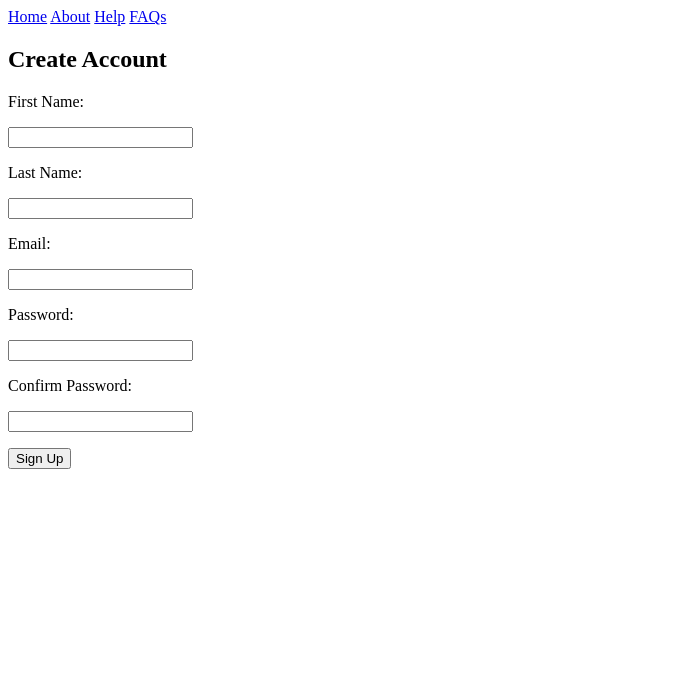
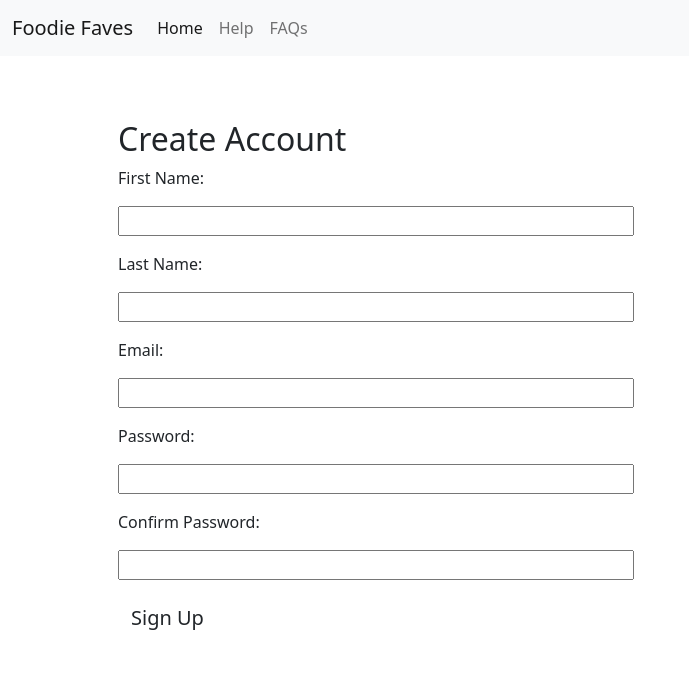
Before and after one commit to rshaywood/cd_solo_project, a Flask app: page /user/register in a window 1280 px wide. Shown: the top 687 px of the page, without its empty margins (0-689 px from the left). Run offline with Flask 2, Linux system fonts and the light colour scheme.

Commit message:
color scheme changes

```diff
--- a/flask_app/templates/register.html
+++ b/flask_app/templates/register.html
@@ -4,16 +4,44 @@
     <meta charset="UTF-8">
     <meta http-equiv="X-UA-Compatible" content="IE=edge">
     <meta name="viewport" content="width=device-width, initial-scale=1.0">
-    <title>Document</title>
+    <title>Register - Foodie Faves</title>
+    <!-- CSS only -->
+    <link href="https://cdn.jsdelivr.net/npm/bootstrap@5.2.0-beta1/dist/css/bootstrap.min.css" rel="stylesheet" integrity="sha384-0evHe/X+R7YkIZDRvuzKMRqM+OrBnVFBL6DOitfPri4tjfHxaWutUpFmBp4vmVor" crossorigin="anonymous">
+    <link rel="stylesheet" href="{{ url_for('static', filename='css/register.css') }}">
+    <link href="https://fonts.googleapis.com/css2?family=Abel&display=swap" rel="stylesheet">
 </head>
 <body>
-    <div class="nav">
-        <a href="/" id="home">Home</a>
-        <a href="#" id="about">About</a>
-        <a href="#" id="help">Help</a>
-        <a href="#" id="faqs">FAQs</a>
+
+<!-- Navigation Bar -->
+
+<nav class="navbar navbar-expand-lg bg-light">
+    <div class="container-fluid">
+        <a class="navbar-brand" href="/">Foodie Faves</a>
+        <button class="navbar-toggler" type="button" data-bs-toggle="collapse"
+            data-bs-target="#navbarSupportedContent" aria-controls="navbarSupportedContent" aria-expanded="false"
+            aria-label="Toggle navigation">
+            <span class="navbar-toggler-icon"></span>
+        </button>
+        <div class="collapse navbar-collapse" id="navbarSupportedContent">
+            <ul class="navbar-nav me-auto mb-2 mb-lg-0">
+                <li class="nav-item">
+                    <a class="nav-link active" aria-current="page" href="/">Home</a>
+                </li>
+                <li class="nav-item">
+                    <a class="nav-link" href="#">Help</a>
+                </li>
+                <li class="nav-item">
+                    <a class="nav-link">FAQs</a>
+                </li>
+            </ul>
+            </form>
+        </div>
     </div>
-    <div class="register">
+</nav>
+
+<!-- Registration Form -->
+
+    <div class="container my-3 p-5">
         <form action="/user/create", method="post">
             <h2>Create Account</h2>
             {% with messages = get_flashed_messages(category_filter=['register']) %}
@@ -26,34 +54,34 @@
             <p>
                 <label>
                     First Name:
-                    <p><input type="text" name="first_name"></p>
+                    <p><input type="text" name="first_name" size="50"></p>
                 </label>
             </p>
             <p>
                 <label>
                     Last Name:
-                    <p><input type="text" name="last_name"></p>
+                    <p><input type="text" name="last_name" size="50"></p>
                 </label>
             </p>
             <p>
                 <label>
                     Email:
-                    <p><input type="text" name="email"></p>
+                    <p><input type="text" name="email" size="50"></p>
                 </label>
             </p>
             <p>
                 <label>
                     Password:
-                    <p><input type="password" name="password"></p>
+                    <p><input type="password" name="password" size="50"></p>
                 </label>
             </p>
             <p>
                 <label>
                     Confirm Password:
-                    <p><input type="password" name="confirm_password"></p>
+                    <p><input type="password" name="confirm_password" size="50"></p>
                 </label>
             </p>
-            <input type="submit" value="Sign Up" class="button">
+            <input type="submit" value="Sign Up" class="btn fs-5">
         </form>
     </div>
 </body>
```
Also changed, not shown: flask_app/templates/landing_page.html (+9 -9 lines).
